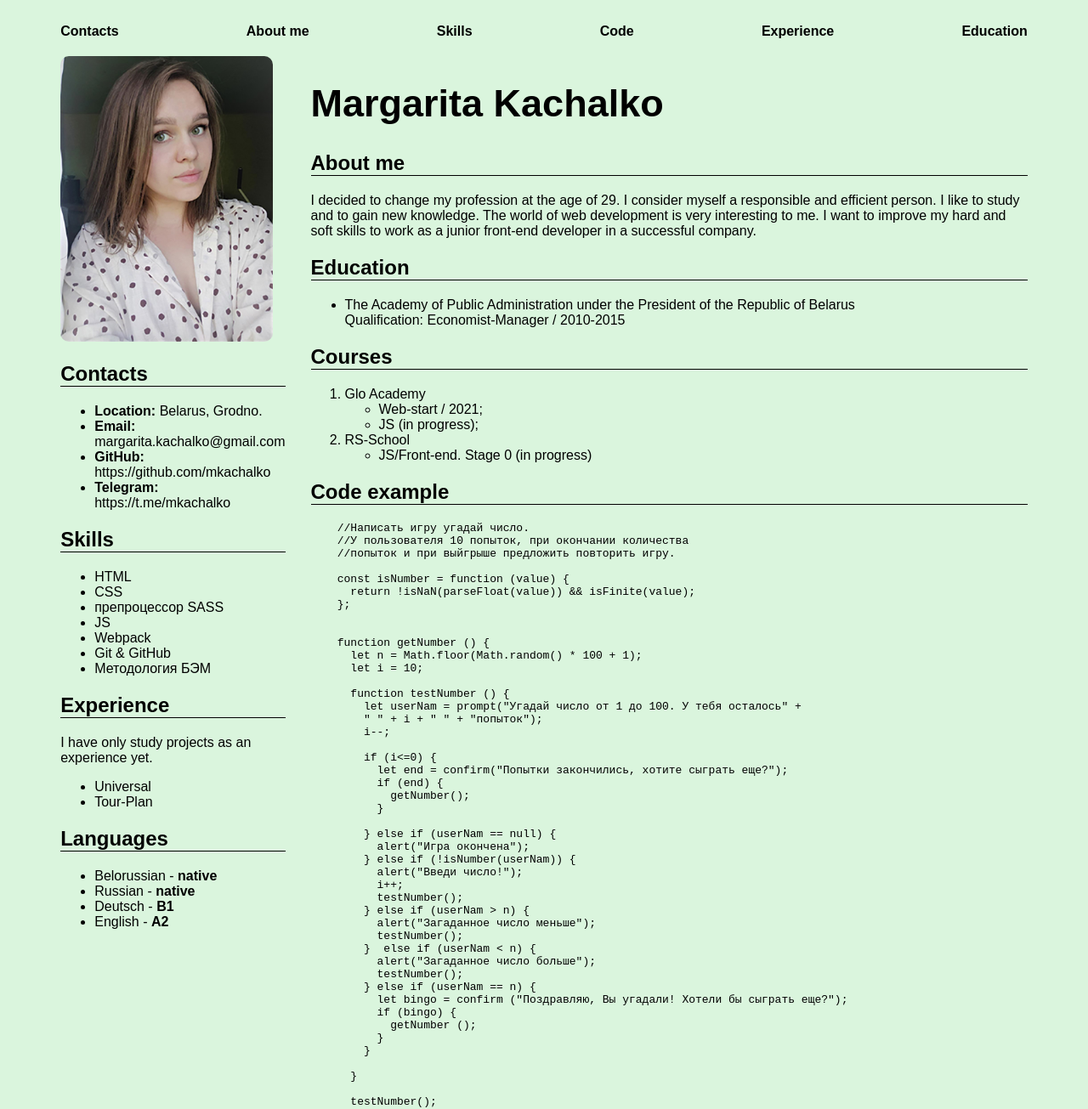
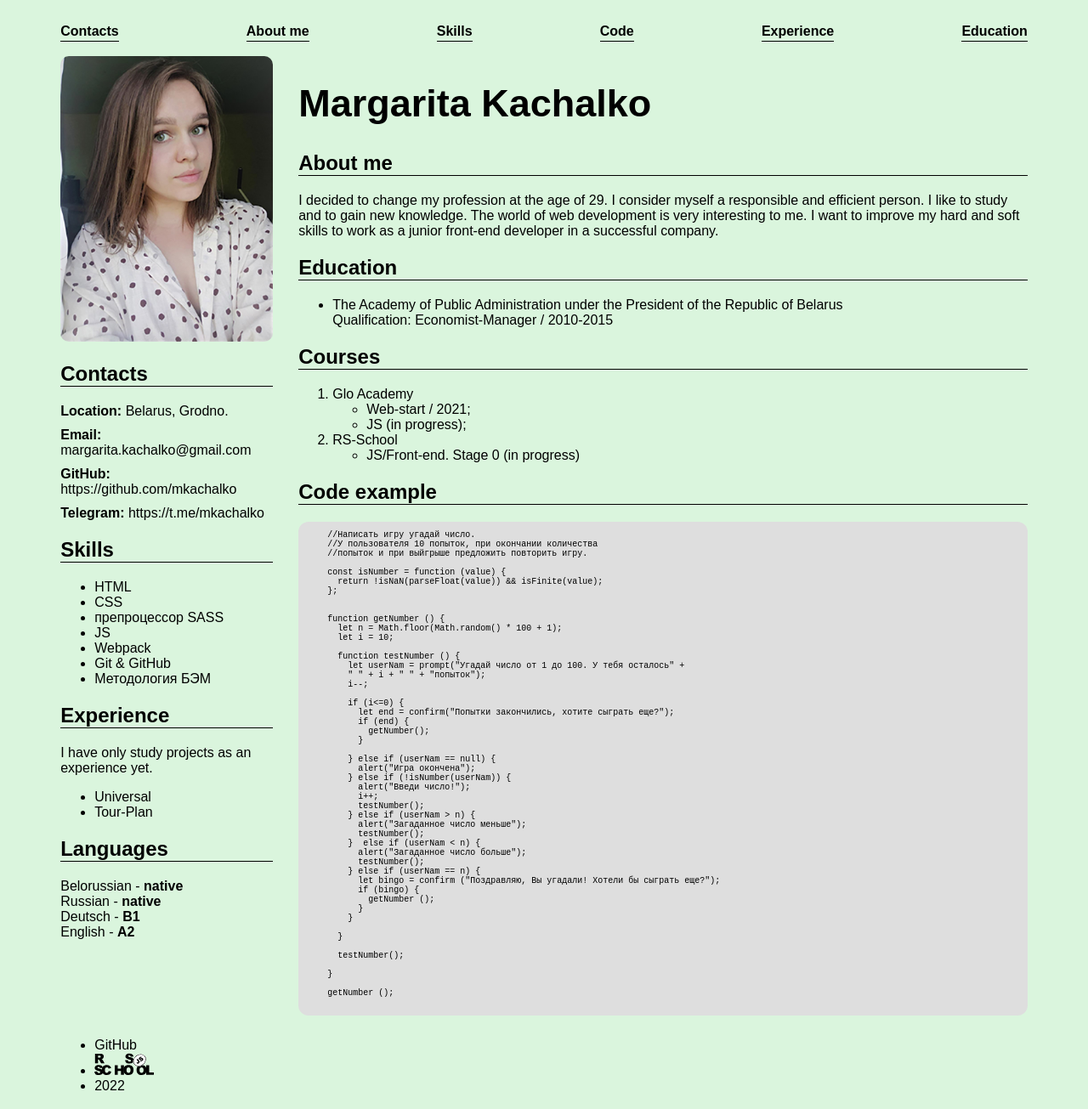
Before and after one commit to mkachalko/rsschool-cv, a plain HTML site: page index.html in a window 1280 px wide. Shown: the top 1305 px of the page at 85% size. Drawn offline with Linux system fonts and the light colour scheme.

Commit message:
feat: add styles for right part

```diff
--- a/style.css
+++ b/style.css
@@ -50,3 +50,31 @@ nav ul {
   font-weight: bold;
 
 }
+
+nav ul li a {
+  padding-bottom: 3px;
+  border-bottom: 1px solid #000;
+}
+
+.contacts ul {
+  list-style: none;
+  margin: 0;
+  padding: 0;
+}
+
+.contacts li {
+  margin-bottom: 10px;
+}
+
+.languages ul {
+  list-style: none;
+  margin: 0;
+  padding: 0;
+}
+
+.code pre {
+  padding: 10px;
+  font-size: 10px;
+  background-color: #dedede;
+  border-radius: 12px;
+}
```
